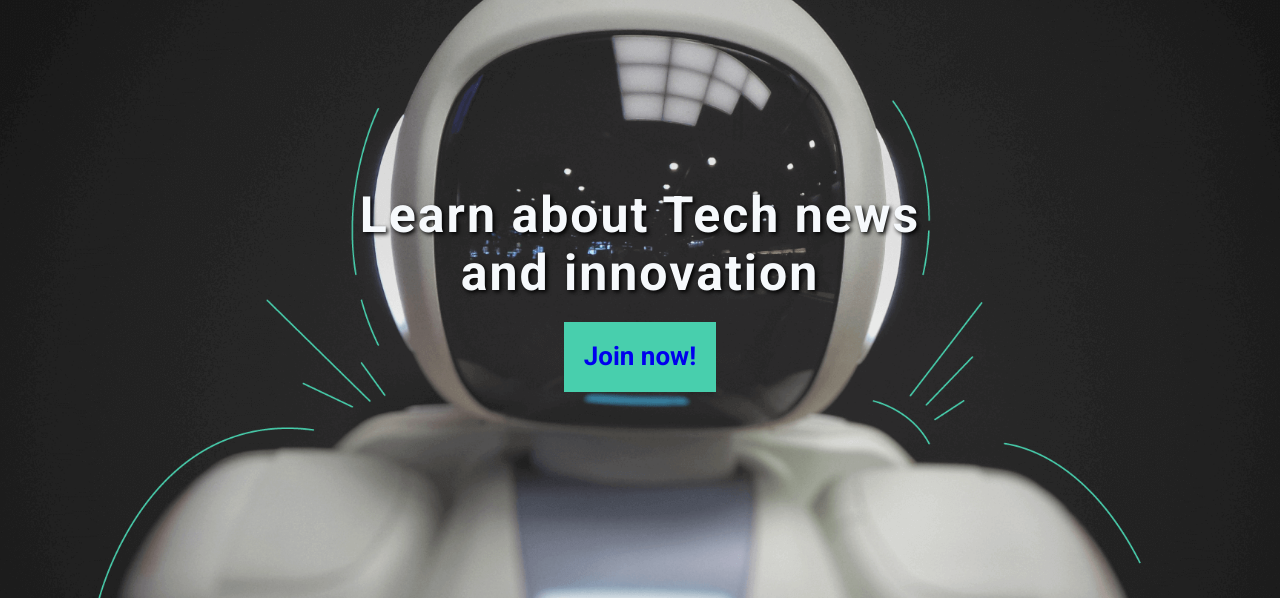
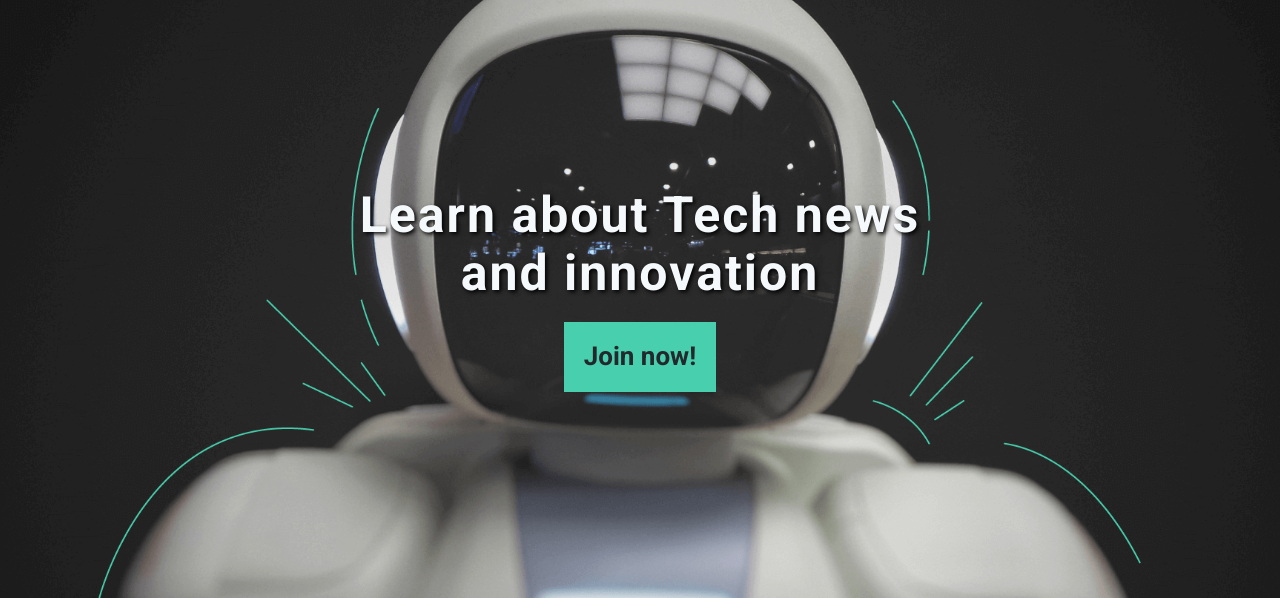
Before and after one commit to agusgonz/ProfileBlog, a plain HTML site: page index.html in a window 1280 px wide. Shown: the part 202-800 px from the top of the page. Drawn offline with nearby package versions, Linux system fonts and the light colour scheme.

Commit message:
changing mainpage text button color

```diff
--- a/css/main.css
+++ b/css/main.css
@@ -153,13 +153,14 @@ html{
     padding: 1.5rem;
     background-color: var(--myblue);
     text-decoration: none;
+    color: var(--myblack);
 }
 .mainSection__button:hover{
     cursor: pointer;
     transform: scale(1.1);
 }
 .mainSection__button:visited{
-    color: inherit;
+    color: var(--myblack);
     text-decoration: none;
 }
 
```
